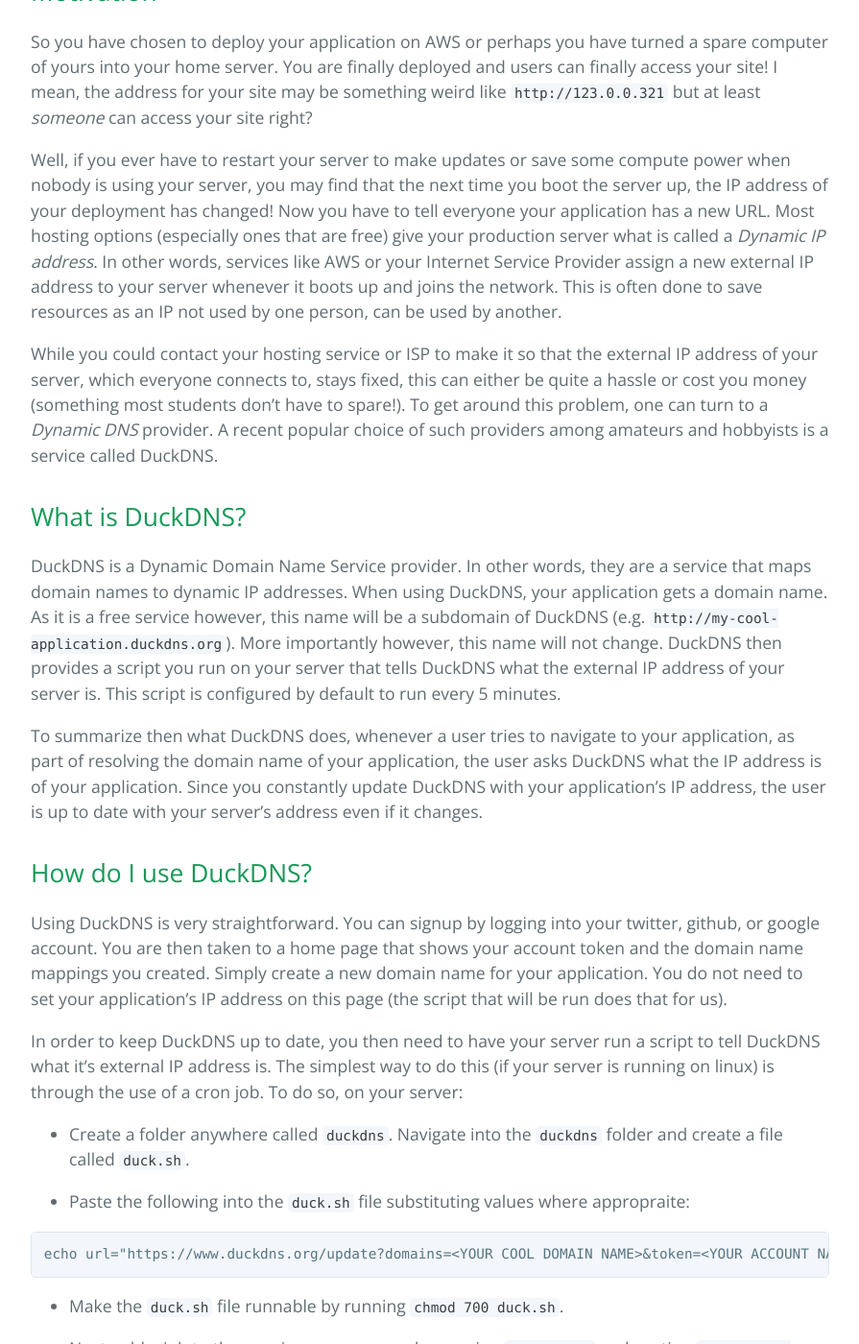
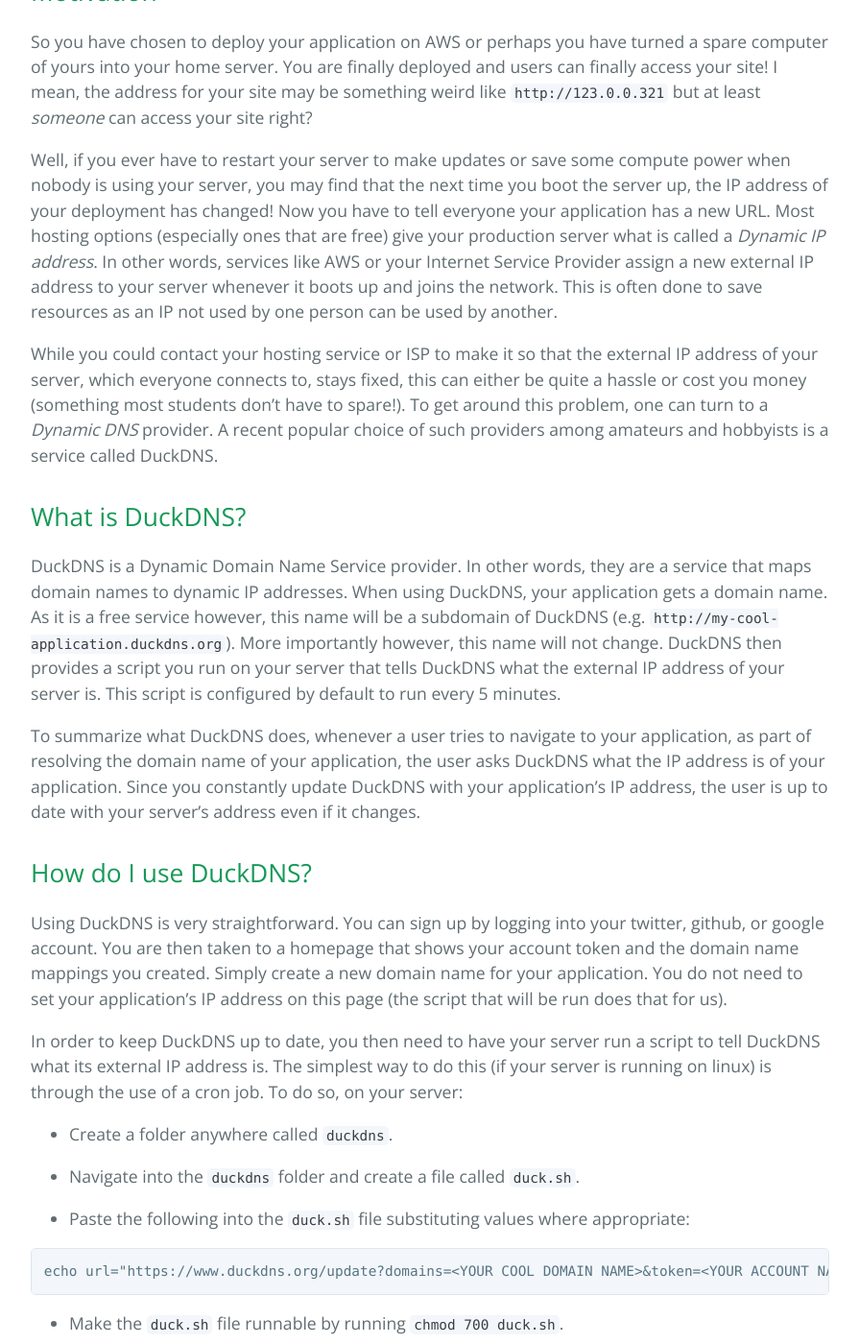
Before and after one commit to learning-software-engineering/learning-software-engineering.github.io, a Jekyll site: the page built from Topics/Development_Process/Duckdns.md, in a window 1280 px wide and 1400 px high, scrolled down 450 px. Shown: the whole window at 96% size, without its empty margins (192-1087 px from the left). Built offline with Jekyll 4.4.1, drawn with Linux system fonts in a browser that asks for light colours; our own code applies the rules of GitHub Pages for plain Markdown files.

Commit message:
fixed spelling mistakes of duckdns article

````diff
--- a/Topics/Development_Process/Duckdns.md
+++ b/Topics/Development_Process/Duckdns.md
@@ -4,7 +4,7 @@
 
 So you have chosen to deploy your application on AWS or perhaps you have turned a spare computer of yours into your home server. You are finally deployed and users can finally access your site! I mean, the address for your site may be something weird like `http://123.0.0.321` but at least _someone_ can access your site right?
 
-Well, if you ever have to restart your server to make updates or save some compute power when nobody is using your server, you may find that the next time you boot the server up, the IP address of your deployment has changed! Now you have to tell everyone your application has a new URL. Most hosting options (especially ones that are free) give your production server what is called a _Dynamic IP address_. In other words, services like AWS or your Internet Service Provider assign a new external IP address to your server whenever it boots up and joins the network. This is often done to save resources as an IP not used by one person, can be used by another.
+Well, if you ever have to restart your server to make updates or save some compute power when nobody is using your server, you may find that the next time you boot the server up, the IP address of your deployment has changed! Now you have to tell everyone your application has a new URL. Most hosting options (especially ones that are free) give your production server what is called a _Dynamic IP address_. In other words, services like AWS or your Internet Service Provider assign a new external IP address to your server whenever it boots up and joins the network. This is often done to save resources as an IP not used by one person can be used by another.
 
 While you could contact your hosting service or ISP to make it so that the external IP address of your server, which everyone connects to, stays fixed, this can either be quite a hassle or cost you money (something most students don't have to spare!). To get around this problem, one can turn to a _Dynamic DNS_ provider. A recent popular choice of such providers among amateurs and hobbyists is a service called DuckDNS.
 
@@ -12,18 +12,19 @@
 
 DuckDNS is a Dynamic Domain Name Service provider. In other words, they are a service that maps domain names to dynamic IP addresses. When using DuckDNS, your application gets a domain name. As it is a free service however, this name will be a subdomain of DuckDNS (e.g. `http://my-cool-application.duckdns.org`). More importantly however, this name will not change. DuckDNS then provides a script you run on your server that tells DuckDNS what the external IP address of your server is. This script is configured by default to run every 5 minutes.
 
-To summarize then what DuckDNS does, whenever a user tries to navigate to your application, as part of resolving the domain name of your application, the user asks DuckDNS what the IP address is of your application. Since you constantly update DuckDNS with your application's IP address, the user is up to date with your server's address even if it changes.
+To summarize what DuckDNS does, whenever a user tries to navigate to your application, as part of resolving the domain name of your application, the user asks DuckDNS what the IP address is of your application. Since you constantly update DuckDNS with your application's IP address, the user is up to date with your server's address even if it changes.
 
 ## How do I use DuckDNS?
 
-Using DuckDNS is very straightforward. You can signup by logging into your twitter, github, or google account. You are then taken to a home page that shows your account token and the domain name mappings you created. Simply create a new domain name for your application. You do not need to set your application's IP address on this page (the script that will be run does that for us).
+Using DuckDNS is very straightforward. You can sign up by logging into your twitter, github, or google account. You are then taken to a homepage that shows your account token and the domain name mappings you created. Simply create a new domain name for your application. You do not need to set your application's IP address on this page (the script that will be run does that for us).
 
+In order to keep DuckDNS up to date, you then need to have your server run a script to tell DuckDNS what its external IP address is. The simplest way to do this (if your server is running on linux) is through the use of a cron job. To do so, on your server:
 
-In order to keep DuckDNS up to date, you then need to have your server run a script to tell DuckDNS what it's external IP address is. The simplest way to do this (if your server is running on linux) is through the use of a cron job. To do so, on your server:
+- Create a folder anywhere called `duckdns`.
 
-- Create a folder anywhere called `duckdns`. Navigate into the `duckdns` folder and create a file called `duck.sh`.
+- Navigate into the `duckdns` folder and create a file called `duck.sh`.
 
-- Paste the following into the `duck.sh` file substituting values where appropraite:
+- Paste the following into the `duck.sh` file substituting values where appropriate:
 
 ```
 echo url="https://www.duckdns.org/update?domains=<YOUR COOL DOMAIN NAME>&token=<YOUR ACCOUNT NAME>&ip=" | curl -k -o <PATH TO FOLDER>/duckdns/duck.log -K -
````
